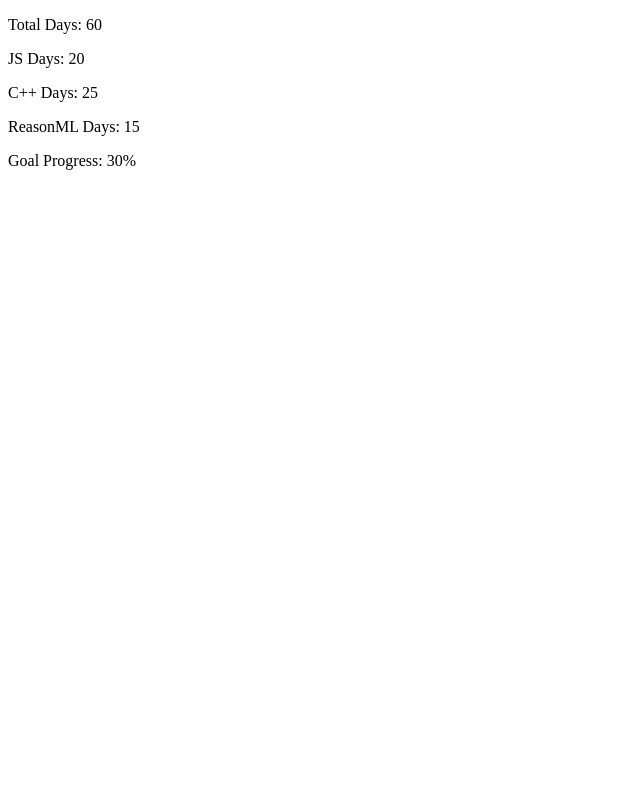
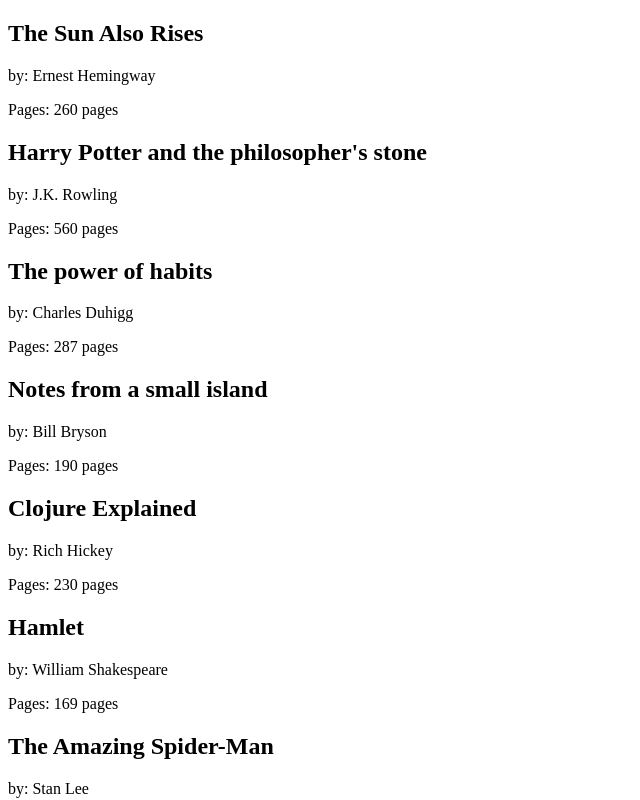
Before and after one commit to hasanhaja/react-hello-world, a React (Create React App) app: page / in a window 1280 px wide. Shown: the top 800 px of the page, without its empty margins (0-640 px from the left). Built offline with nearby package versions, Linux system fonts and the light colour scheme.

Commit message:
Dynamic components implemented.

```diff
--- a/src/index.js
+++ b/src/index.js
@@ -1,93 +1,45 @@
 import React, { Component } from "react";
 import { render } from "react-dom";
 
-/**
- * You need to import React in any file using JSX
- */
+const bookList = [
+  { title: "The Sun Also Rises", author: "Ernest Hemingway", pages: 260 },
+  {
+    title: "Harry Potter and the philosopher's stone",
+    author: "J.K. Rowling",
+    pages: 560,
+  },
+  { title: "The power of habits", author: "Charles Duhigg", pages: 287 },
+  { title: "Notes from a small island", author: "Bill Bryson", pages: 190 },
+  { title: "Clojure Explained", author: "Rich Hickey", pages: 230 },
+  { title: "Hamlet", author: "William Shakespeare", pages: 169 },
+  { title: "The Amazing Spider-Man", author: "Stan Lee", pages: 521 },
+  { title: "The Body", author: "Bill Bryson", pages: 870 },
+];
 
-const codeData = {
-  total: 60,
-  javascript: 20,
-  cpp: 25,
-  reason: 15,
-  goal: 200,
-};
-
-const getPercent = (decimal) => {
-  return decimal * 100 + "%";
-};
-
-const calcGoalProgress = (total, goal) => {
-  return getPercent(total / goal);
-};
-
-//const CodeDaysCounter = (props) => {
-const CodeDaysCounter = ({ total, javascript, reason, cpp, goal }) => {
-  //const { total, javascript, reason, cpp, goal } = props;
+const Book = ({ title, author, pages }) => {
   return (
     <section>
-      <div>
-        <p>Total Days: {total}</p>
-      </div>
-      <div>
-        <p>JS Days: {javascript}</p>
-      </div>
-      <div>
-        <p>C++ Days: {cpp}</p>
-      </div>
-      <div>
-        <p>ReasonML Days: {reason}</p>
-      </div>
-      <div>
-        <p>Goal Progress: {calcGoalProgress(total, goal)}</p>
-      </div>
+      <h2>{title}</h2>
+      <p>by: {author}</p>
+      <p>Pages: {pages} pages</p>
     </section>
   );
 };
 
-// // React.Component
-// class CodeDaysCounter extends Component {
-//   getPercent = (decimal) => {
-//     return decimal * 100 + "%";
-//   };
-
-//   calcGoalProgress = (total, goal) => {
-//     return this.getPercent(total / goal);
-//   };
-
-//   render() {
-//     // The order doesn't matter as long as the prop names are the same.
-//     const { total, javascript, reason, cpp, goal } = this.props;
-//     return (
-//       <section>
-//         <div>
-//           <p>Total Days: {total}</p>
-//         </div>
-//         <div>
-//           <p>JS Days: {javascript}</p>
-//         </div>
-//         <div>
-//           <p>C++ Days: {cpp}</p>
-//         </div>
-//         <div>
-//           <p>ReasonML Days: {reason}</p>
-//         </div>
-//         <div>
-//           <p>Goal Progress: {this.calcGoalProgress(total, goal)}</p>
-//         </div>
-//       </section>
-//     );
-//   }
-// }
+const Library = ({ books }) => {
+  return (
+    <div>
+      {books.map((book, i) => (
+        <Book
+          key={i}
+          title={book.title}
+          author={book.author}
+          pages={book.pages}
+        />
+      ))}
+    </div>
+  );
+};
 
 // ReactDOM.render()
-render(
-  <CodeDaysCounter
-    total={codeData.total}
-    javascript={codeData.javascript}
-    cpp={codeData.cpp}
-    reason={codeData.reason}
-    goal={codeData.goal}
-  />,
-  document.getElementById("root")
-);
+render(<Library books={bookList} />, document.getElementById("root"));
```
